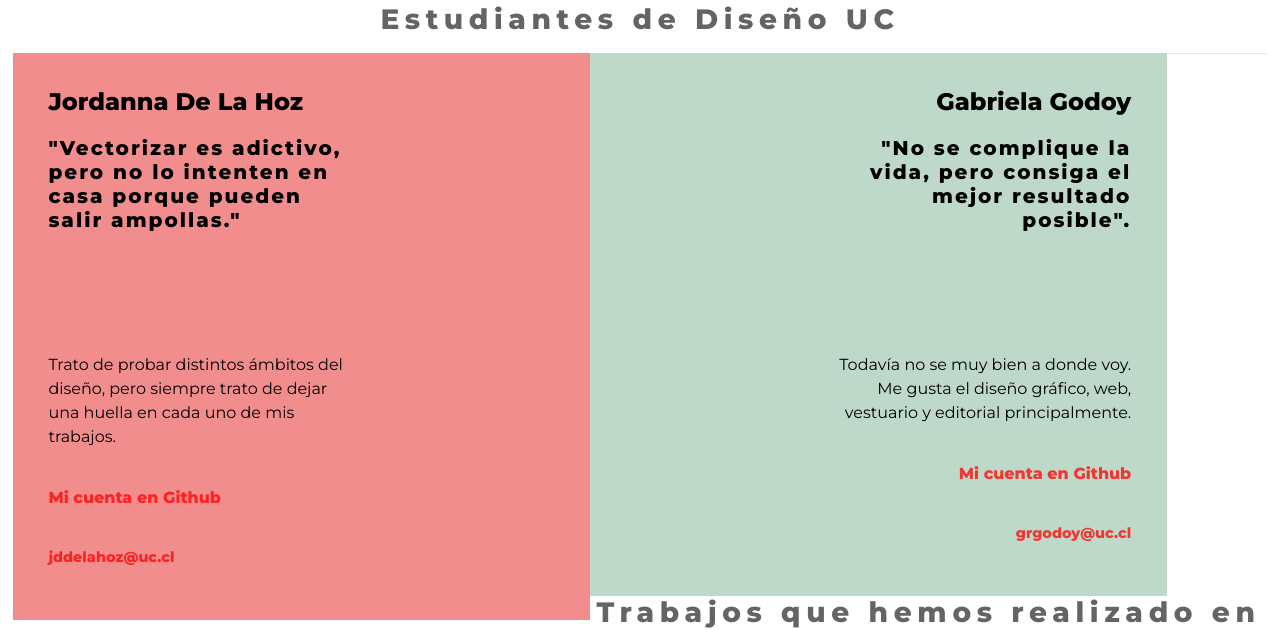
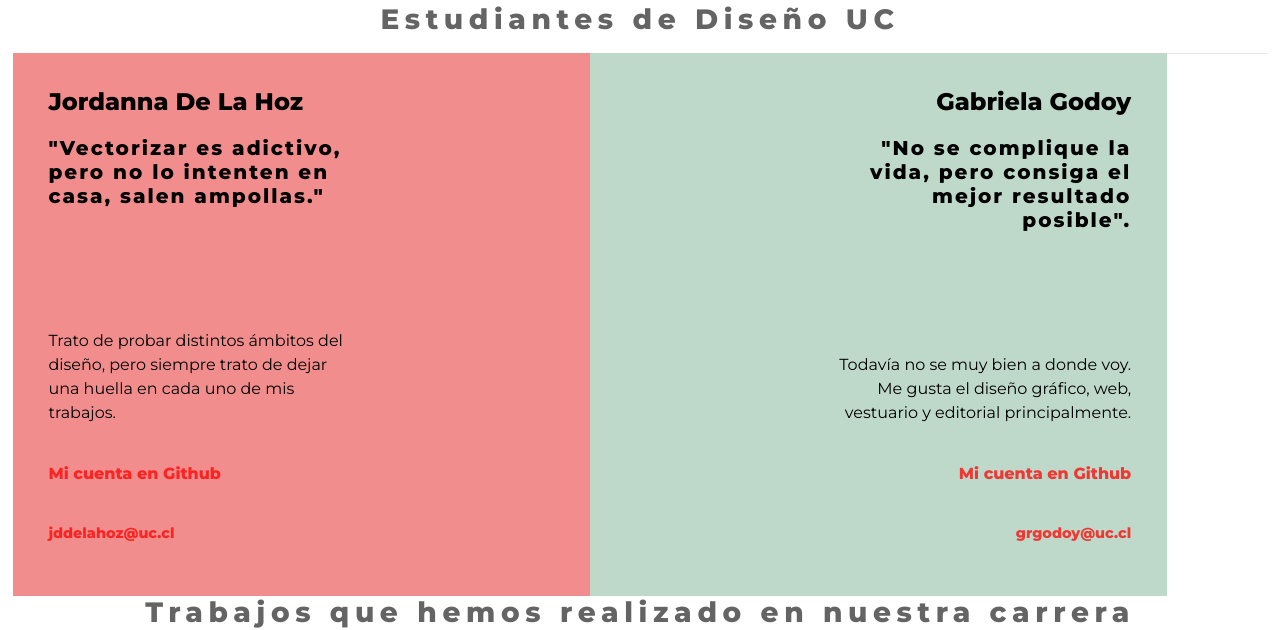
Before and after one commit to jordanna212/de_la_hoz-godoy, a plain HTML site: page index.html in a window 1280 px wide. Shown: the part 852-1482 px from the top of the page. Drawn offline with nearby package versions, Linux system fonts and the light colour scheme.

Commit message:
actualizando

```diff
--- a/index.html
+++ b/index.html
@@ -95,7 +95,7 @@
 <div id="design">
 	<div class="dupla primera">
 		<h4>Jordanna De La Hoz</h4>
-		<h5> "Vectorizar es adictivo, pero no lo intenten en casa porque pueden salir ampollas."</h5>
+		<h5> "Vectorizar es adictivo, pero no lo intenten en casa, salen ampollas."</h5>
 		<p>Trato de probar distintos ámbitos del diseño, pero siempre trato de dejar una huella en cada uno de mis trabajos.</p>
 		<p><a href="https://github.com/jordanna212" target="_blank" rel="me">Mi cuenta en Github</a></p>
 		<address><a href="mailto:jddelahoz@uc.cl">jddelahoz@uc.cl</a></address>
```
